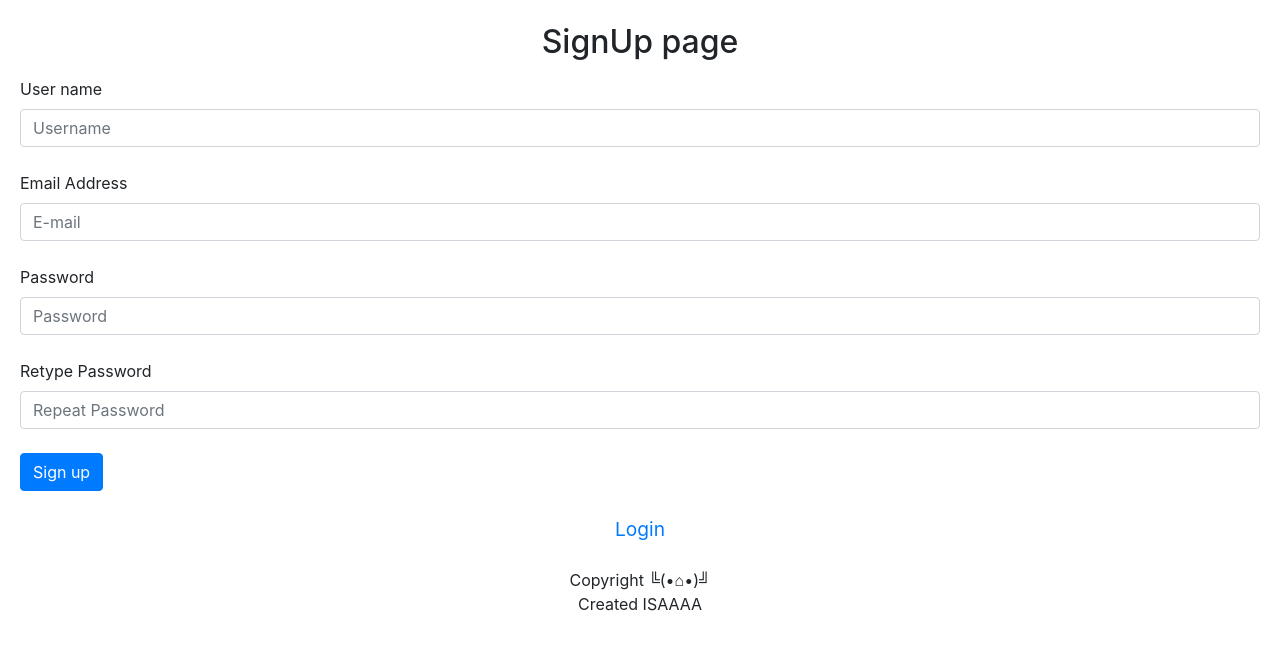
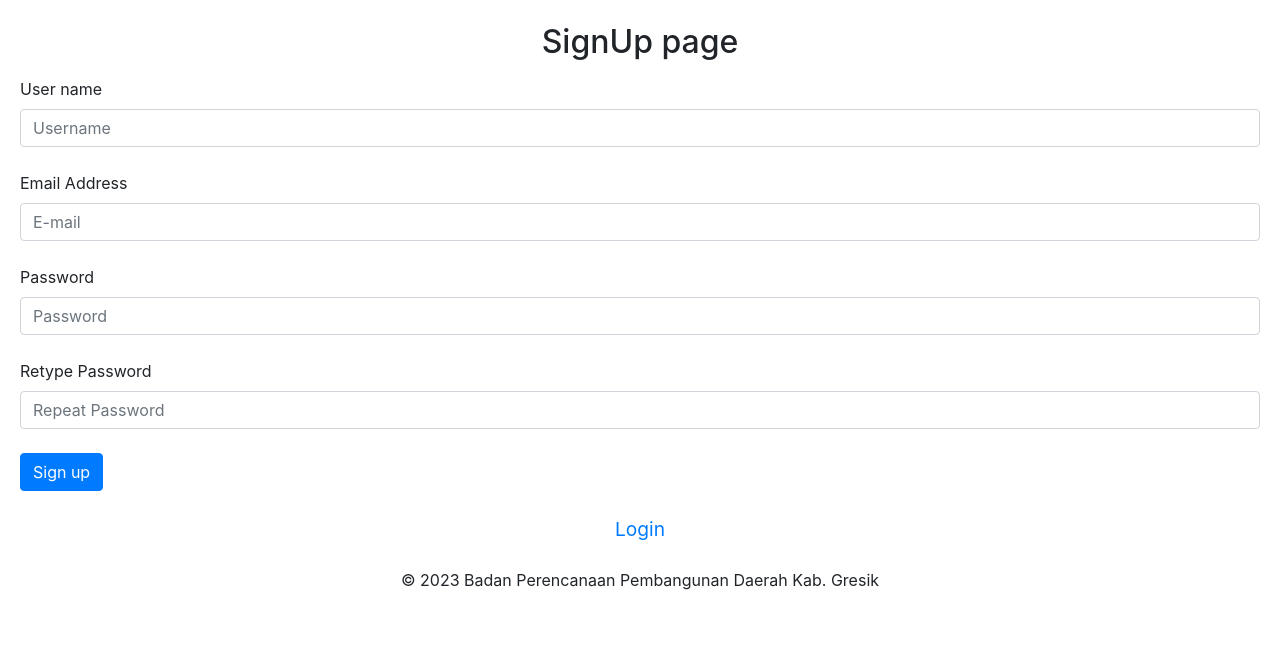
Before and after one commit to isakhlfts/booking-meeting-room, a PHP site: page /signup.php in a window 1280 px wide. Shown: the part 75-736 px from the top of the page. Run offline with PHP 8.4, Linux system fonts and the light colour scheme.

Commit message:
Update footer.php

```diff
--- a/footer.php
+++ b/footer.php
@@ -1,5 +1,5 @@
 
 <footer>
-	<center><br><p>Copyright ╚(•⌂•)╝<br>
-	Created ISAAAA</p></center>
+<center><p><br>
+	&copy; 2023 Badan Perencanaan Pembangunan Daerah Kab. Gresik</p></center>
 </footer>
```
